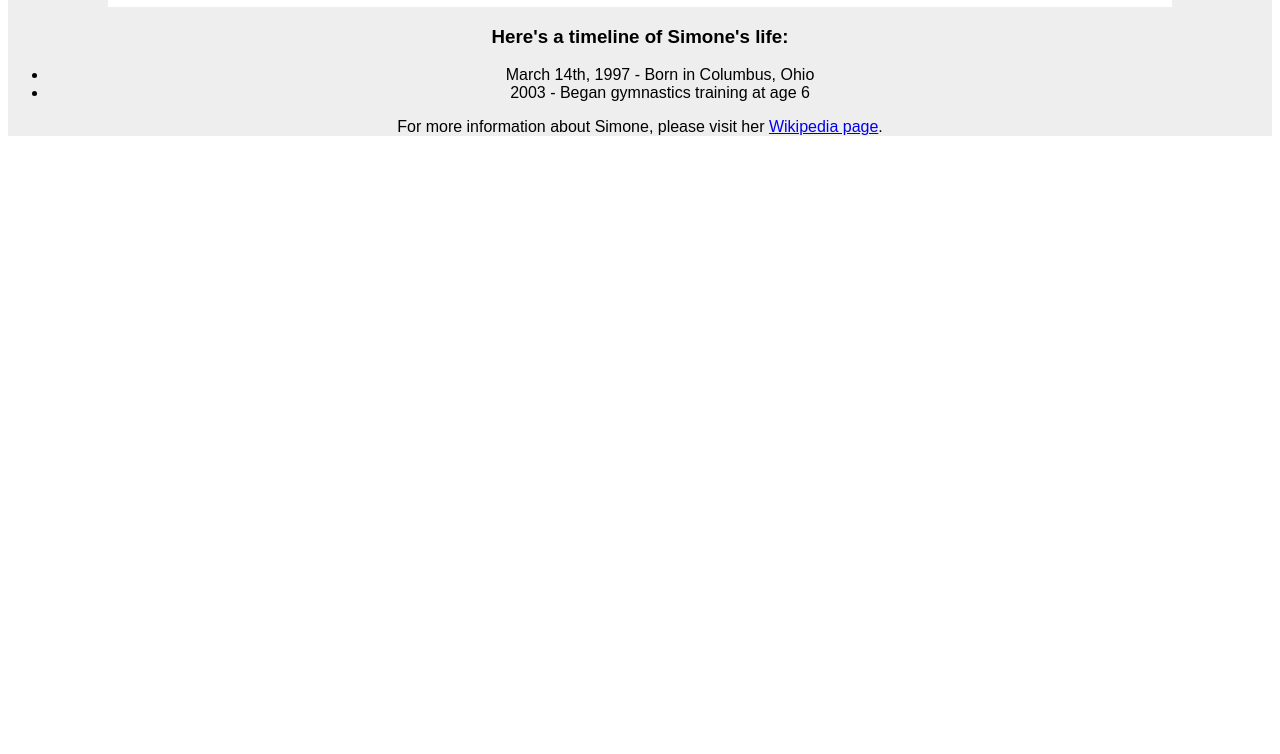
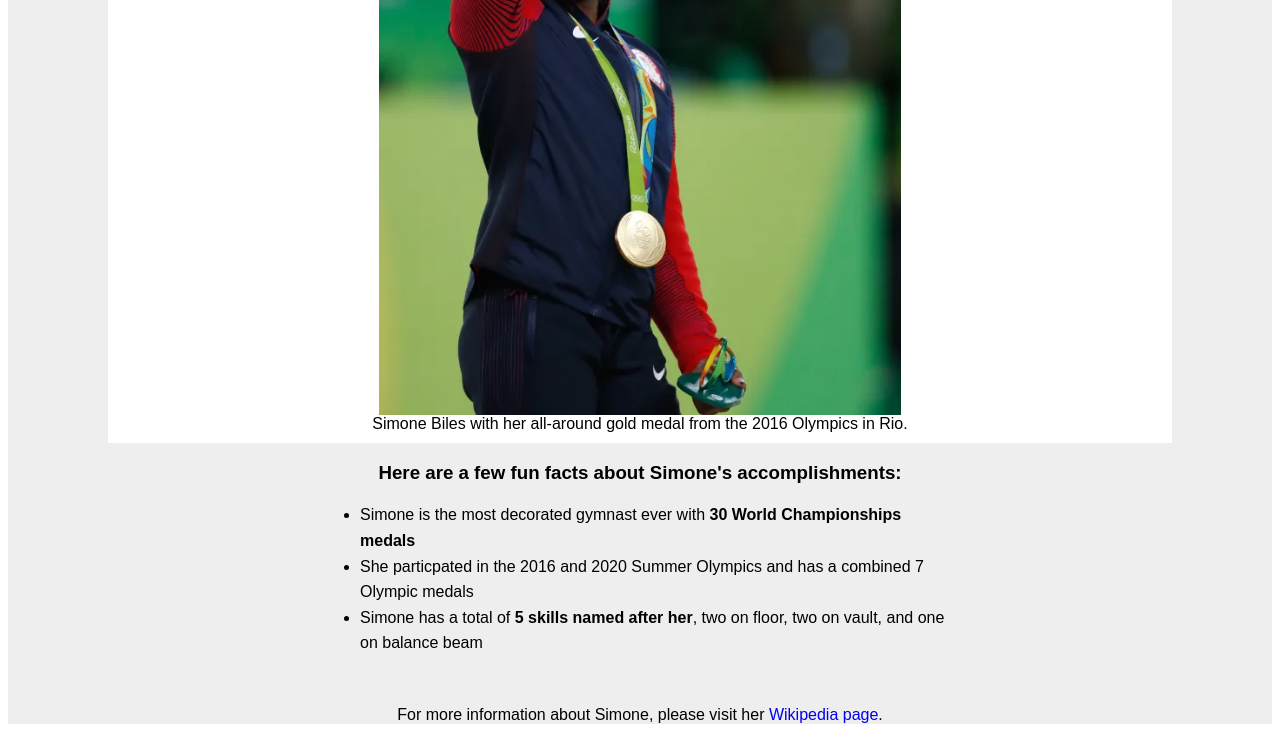
Before and after one commit to tinad1342/FSE-Phase1-Tribute, a plain HTML site: page index.html in a window 1280 px wide. Shown: the part 565-1319 px from the top of the page. Before the commit the page ends 800 px from the top, so only its background shows below. Drawn offline with Linux system fonts and the light colour scheme.

Commit message:
adds fun facts section

```diff
--- a/index.html
+++ b/index.html
@@ -13,12 +13,13 @@
                 <figcaption>Simone Biles with her all-around gold medal from the 2016 Olympics in Rio.</figcaption>
             </figure>
         </header>
-        <main id="tribute-info">
-            <section id="timeline">
-                <h3>Here's a timeline of Simone's life:</h3>
+        <main>
+            <section>
+                <h3>Here are a few fun facts about Simone's accomplishments:</h3>
                 <ul>
-                    <li>March 14th, 1997 - Born in Columbus, Ohio</li>
-                    <li>2003 - Began gymnastics training at age 6</li>
+                    <li>Simone is the most decorated gymnast ever with <strong>30 World Championships medals</strong></li>
+                    <li>She particpated in the 2016 and 2020 Summer Olympics and has a combined 7 Olympic medals</li>
+                    <li>Simone has a total of <strong>5 skills named after her</strong>, two on floor, two on vault, and one on balance beam</li>
                 </ul>
             </section>
         </main>
--- a/styles.css
+++ b/styles.css
@@ -8,12 +8,15 @@
 }
 
 #title {
-    font-size: 200%;
+    font-size: 4rem;
     padding-top: 20px;
+    margin-bottom: 0;
 }
 
 img {
-    max-width: 25%;
+    max-width: 100%;
+    width: 50%;
+    height: auto;
     display: block;
     margin: 0 auto;
 }
@@ -23,3 +26,18 @@ img {
     padding: 10px;
     margin: 10px 100px;
 }
+
+ul {
+    max-width: 600px;
+    margin: 0 auto 50px auto;
+    text-align: left;
+    line-height: 1.6;
+  }
+
+a {
+    text-decoration: none;
+}
+
+a:hover {
+    text-decoration: underline;
+}
```
